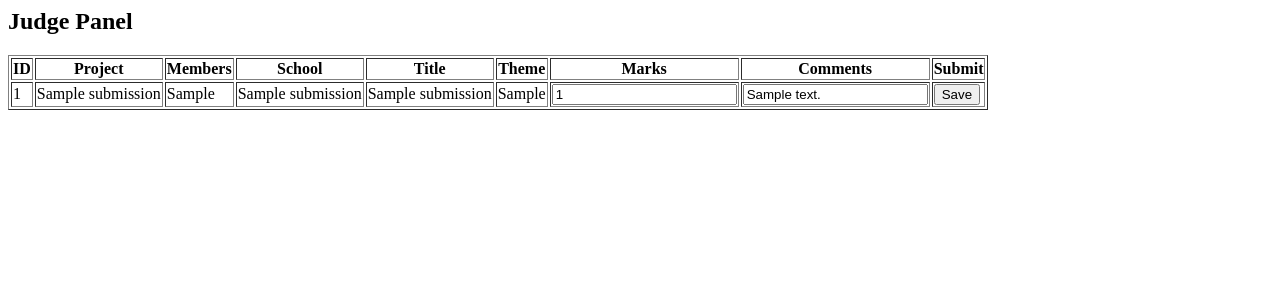
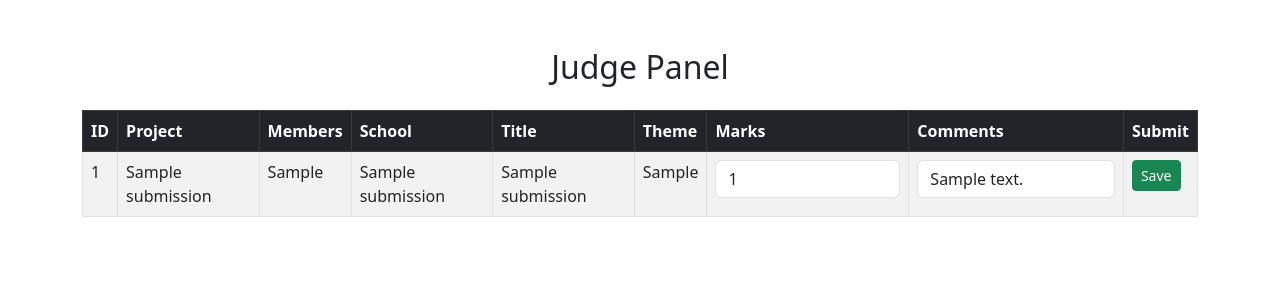
Before and after one commit to Yash0414/event-judging-portal, a Flask app: page /judge in a window 1280 px wide. Shown: the top 300 px of the page. Run offline with Flask 3, Linux system fonts and the light colour scheme; tables that the repository leaves empty hold one stand-in row (values such as "Sample post").

Commit message:
Update judge.html

```diff
--- a/templates/judge.html
+++ b/templates/judge.html
@@ -1,8 +1,27 @@
-<h2>Judge Panel</h2>
-<table border="1">
+<!DOCTYPE html>
+<html>
+<head>
+  <title>Judge Panel</title>
+  <link rel="stylesheet" href="https://cdn.jsdelivr.net/npm/bootstrap@5.3.0/dist/css/bootstrap.min.css">
+</head>
+<body class="container py-5">
+  <h2 class="mb-4 text-center">Judge Panel</h2>
+  <div class="table-responsive">
+    <table class="table table-bordered table-striped">
+      <thead class="table-dark">
         <tr>
-    <th>ID</th><th>Project</th><th>Members</th><th>School</th><th>Title</th><th>Theme</th><th>Marks</th><th>Comments</th><th>Submit</th>
+          <th>ID</th>
+          <th>Project</th>
+          <th>Members</th>
+          <th>School</th>
+          <th>Title</th>
+          <th>Theme</th>
+          <th>Marks</th>
+          <th>Comments</th>
+          <th>Submit</th>
         </tr>
+      </thead>
+      <tbody>
         {% for row in submissions %}
         <tr>
           <form method="post">
@@ -13,10 +32,14 @@
             <td>{{ row[3] }}</td>
             <td>{{ row[4] }}</td>
             <td>{{ row[5] }}</td>
-      <td><input name="marks" value="{{ row[6] }}"></td>
-      <td><input name="comments" value="{{ row[7] }}"></td>
-      <td><button type="submit">Save</button></td>
+            <td><input name="marks" value="{{ row[6] or '' }}" class="form-control"></td>
+            <td><input name="comments" value="{{ row[7] or '' }}" class="form-control"></td>
+            <td><button type="submit" class="btn btn-success btn-sm">Save</button></td>
           </form>
         </tr>
         {% endfor %}
+      </tbody>
     </table>
+  </div>
+</body>
+</html>
```
Lines whose indentation alone changed are shown as unchanged.
